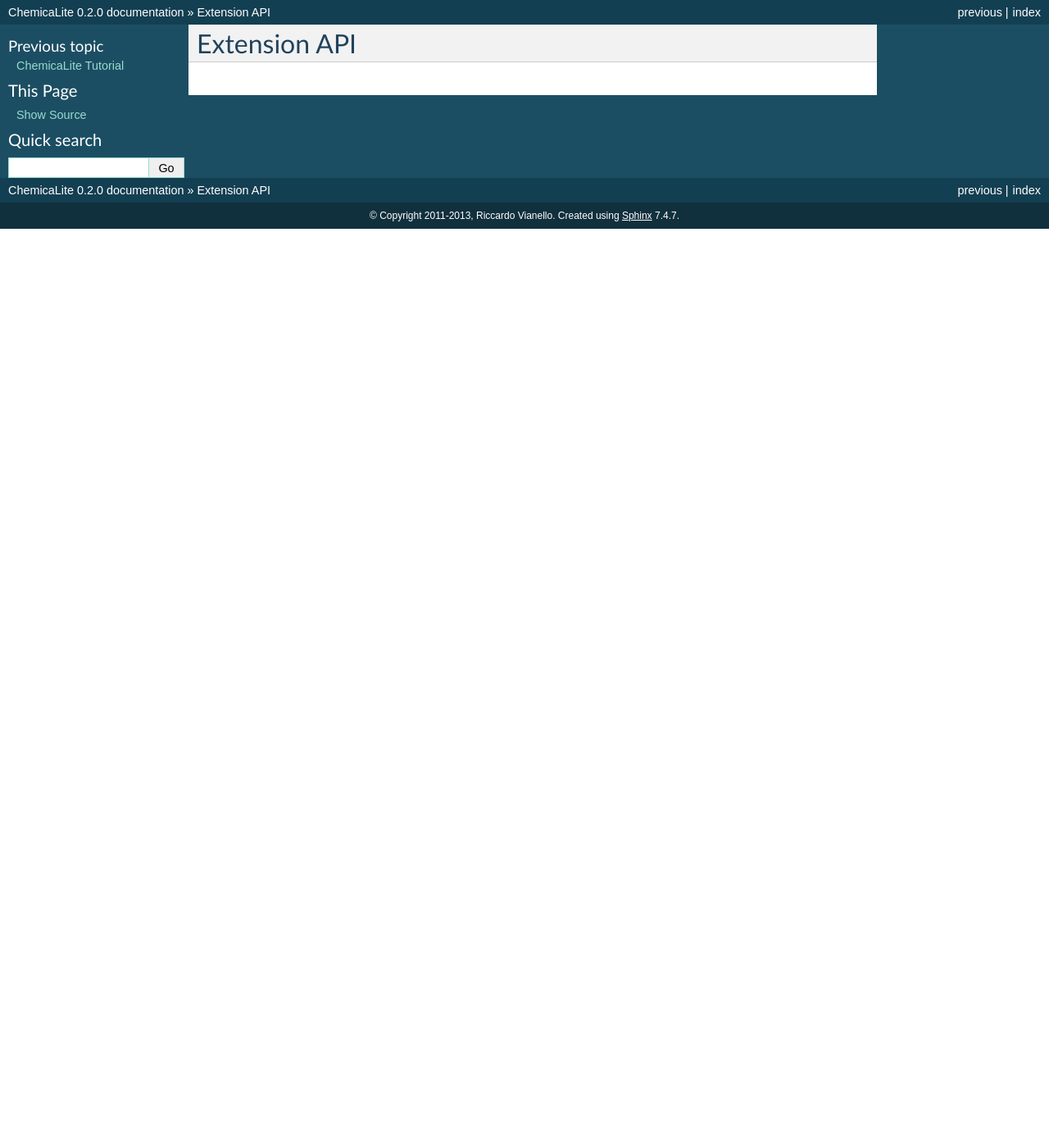
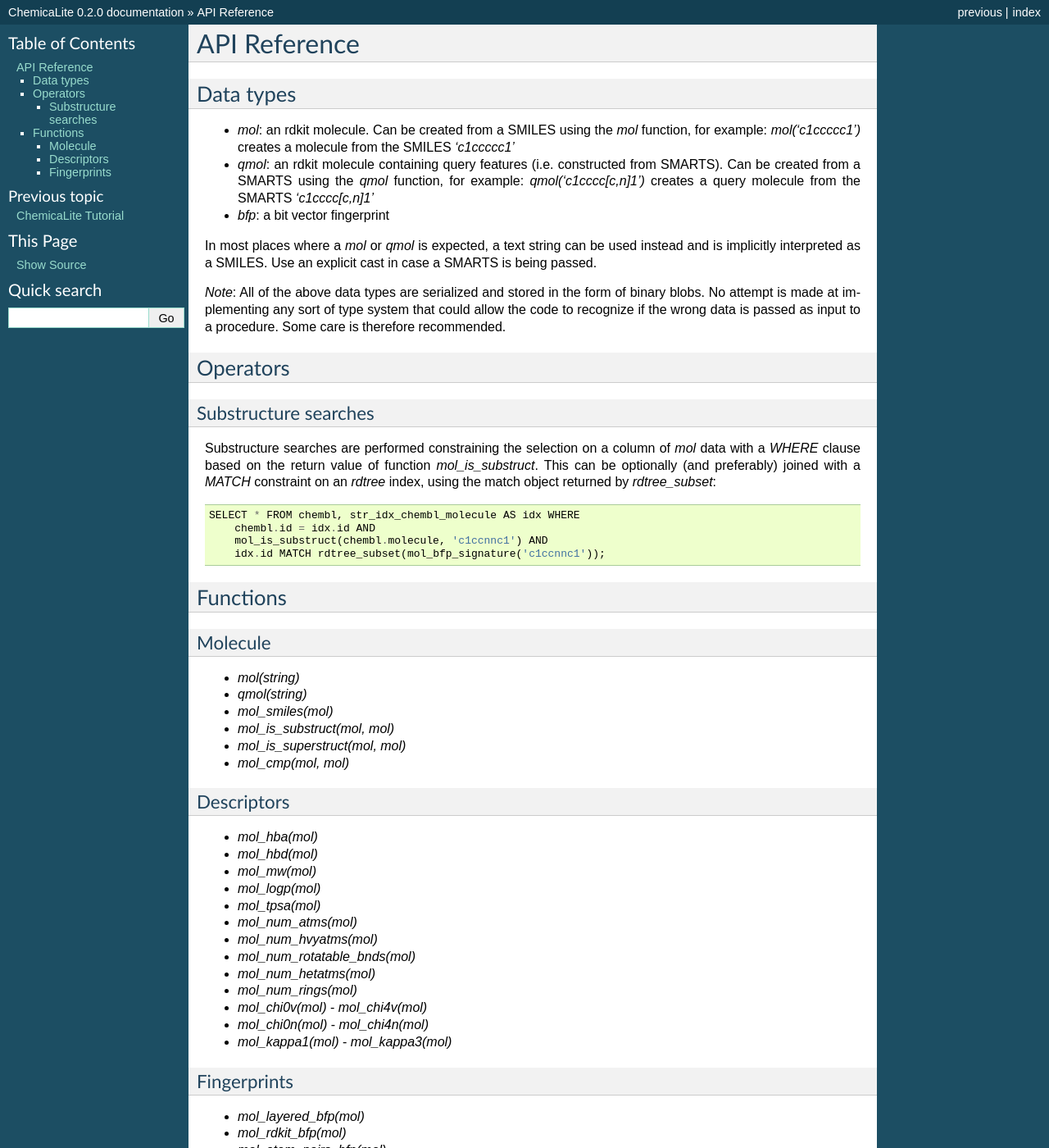
Before and after one commit to rvianello/chemicalite, a Sphinx documentation site: the page built from docs/api.rst, in a window 1280 px wide and 1400 px high. Shown: the whole window at 82% size. Built offline with Sphinx 7.4.7, drawn with Linux system fonts in a browser that asks for light colours; some of the changed text lies outside the part shown.

Commit message:
quick reference

```diff
--- a/docs/api.rst
+++ b/docs/api.rst
@@ -1,2 +1,72 @@
-Extension API
+API Reference
 =============
+
+Data types
+----------
+
+* `mol`: an rdkit molecule. Can be created from a SMILES using the `mol` function, for example: `mol('c1ccccc1')` creates a molecule from the SMILES `'c1ccccc1'`
+* `qmol`: an rdkit molecule containing query features (i.e. constructed from SMARTS). Can be created from a SMARTS using the `qmol` function, for example: `qmol('c1cccc[c,n]1')` creates a query molecule from the SMARTS `'c1cccc[c,n]1'`
+* `bfp`: a bit vector fingerprint
+
+In most places where a `mol` or `qmol` is expected, a text string can be used instead and is implicitly interpreted as a SMILES. Use an explicit cast in case a SMARTS is being passed.
+
+*Note*: All of the above data types are serialized and stored in the form of binary blobs. No attempt is made at implementing any sort of type system that could allow the code to recognize if the wrong data is passed as input to a procedure. Some care is therefore recommended.
+
+Operators
+---------
+
+Substructure searches
+.....................
+
+Substructure searches are performed constraining the selection on a column of `mol` data with a `WHERE` clause based on the return value of function `mol_is_substruct`. This can be optionally (and preferably) joined with a `MATCH` constraint on an `rdtree` index, using the match object returned by `rdtree_subset`::
+
+    SELECT * FROM chembl, str_idx_chembl_molecule AS idx WHERE
+        chembl.id = idx.id AND
+        mol_is_substruct(chembl.molecule, 'c1ccnnc1') AND
+        idx.id MATCH rdtree_subset(mol_bfp_signature('c1ccnnc1'));
+
+Functions
+---------
+
+Molecule
+........
+
+* `mol(string)`
+* `qmol(string)`
+* `mol_smiles(mol)`
+* `mol_is_substruct(mol, mol)`
+* `mol_is_superstruct(mol, mol)`
+* `mol_cmp(mol, mol)`
+
+Descriptors
+...........
+
+* `mol_hba(mol)`
+* `mol_hbd(mol)`
+* `mol_mw(mol)`
+* `mol_logp(mol)`
+* `mol_tpsa(mol)`
+* `mol_num_atms(mol)`
+* `mol_num_hvyatms(mol)`
+* `mol_num_rotatable_bnds(mol)`
+* `mol_num_hetatms(mol)`
+* `mol_num_rings(mol)`
+* `mol_chi0v(mol)` - `mol_chi4v(mol)`
+* `mol_chi0n(mol)` - `mol_chi4n(mol)`
+* `mol_kappa1(mol)` - `mol_kappa3(mol)`
+
+Fingerprints
+............
+
+* `mol_layered_bfp(mol)`
+* `mol_rdkit_bfp(mol)`
+* `mol_atom_pairs_bfp(mol)`
+* `mol_topological_torsion_bfp(mol)`
+* `mol_maccs_bfp(mol)`
+* `mol_morgan_bfp(mol, int)`
+* `mol_feat_morgan_bfp(mol, int)`
+* `mol_bfp_signature(mol)`
+* `bfp_tanimoto(bfp, bfp)`
+* `bfp_dice(bfp, bfp)`
+* `bfp_length(bfp)`
+* `bfp_weight(bfp)`
```
